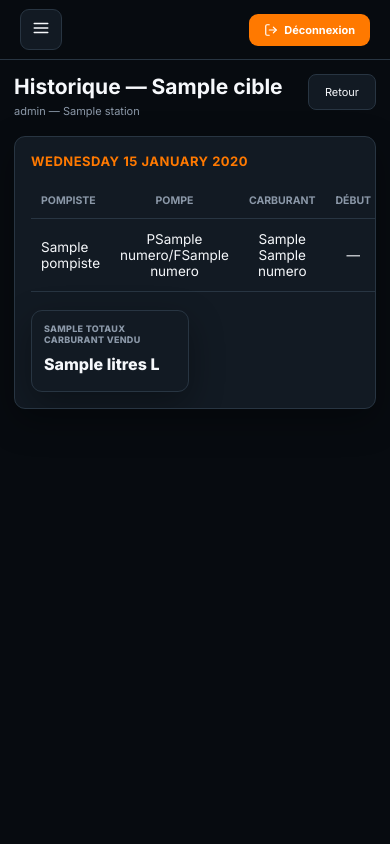
After one commit to Connecticlab/STATION_TRACK, a Django app: template accounts/templates/accounts/admin_employe_historique.html in a window 390 px wide. The commit adds this page. Run offline with Django 5.2, Linux system fonts and the light colour scheme; the template is opened without the code that fills it: most values are stand-ins (such as "Sample title", 1, 10 or a date in 2020).

Commit message:
Accounts: priorite n4 etape B (1/2) — historique des relevés d'index par employe (Pompiste voit ses propres releves, Gerant/Chef de piste voit ses verifications avec nom du pompiste), tri par pompe/face/pistolet, mini-cartes KPI (total par carburant, theorique, encaisse, resultat Exact/Surplus/Manquant reutilisant les composants deja etablis), responsive corrige; teste avec succes

```diff
--- a/accounts/templates/accounts/admin_employe_gerer.html
+++ b/accounts/templates/accounts/admin_employe_gerer.html
@@ -105,5 +105,8 @@
     </form>
   </div>
 
-  <a href="{% url 'accounts:admin_employe_supprimer' cible.pk %}" class="action big" style="max-width:200px;margin-top:16px;padding:10px 16px;font-size:11px;border-color:var(--red);color:var(--red);">Supprimer cet employé</a>
+  <div style="display:flex;gap:10px;flex-wrap:wrap;margin-top:16px;">
+    <a href="{% url 'accounts:admin_employe_historique' cible.pk %}" class="action big" style="max-width:200px;padding:10px 16px;font-size:11px;border-color:var(--blue);color:var(--blue);">Voir l'historique</a>
+    <a href="{% url 'accounts:admin_employe_supprimer' cible.pk %}" class="action big" style="max-width:200px;padding:10px 16px;font-size:11px;border-color:var(--red);color:var(--red);">Supprimer cet employé</a>
+  </div>
 {% endblock %}
--- /dev/null
+++ b/accounts/templates/accounts/admin_employe_historique.html
@@ -0,0 +1,92 @@
+{% extends "accounts/admin_base.html" %}
+{% load formatage %}
+
+{% block title %}StationTrack — Historique {{ cible.nom_complet }}{% endblock %}
+
+{% block extra_style %}
+.jour-titre{font-size:13px;font-weight:700;text-transform:uppercase;letter-spacing:.5px;color:var(--st-orange-text);margin:0 0 14px;}
+table th,table td{text-align:center;}
+table th:first-child,table td:first-child{text-align:left;}
+.resultat-badge{font-size:9px;padding:4px 10px;border-radius:99px;font-weight:700;text-transform:uppercase;}
+.resultat-badge.exact{background:rgba(31,174,99,.15);color:var(--st-green-text);}
+.resultat-badge.surplus{background:rgba(23,105,255,.15);color:var(--st-blue-text);}
+.resultat-badge.manquant{background:var(--st-red-bg);color:var(--st-red-text);}
+{% endblock %}
+
+{% block content %}
+  <div class="head">
+    <div>
+      <h1>Historique — {{ cible.nom_complet }}</h1>
+      <p>{{ cible.get_role_display }}{% if cible.station %} — {{ cible.station.nom }}{% endif %}</p>
+    </div>
+    <a href="{% url 'accounts:admin_employe_gerer' cible.pk %}" class="action" style="max-width:150px;padding:10px 16px;font-size:11px;border-color:var(--line);color:var(--text);">Retour</a>
+  </div>
+
+  {% for jour in jours %}
+    <div class="card" style="margin-bottom:24px;">
+      <div class="jour-titre">{{ jour.date|date:"l d F Y" }}</div>
+
+      <table style="margin-bottom:18px;">
+        <thead>
+          <tr>
+            {% if cible.role != "pompiste" %}<th>Pompiste</th>{% endif %}
+            <th>Pompe</th>
+            <th>Carburant</th>
+            <th>Début</th>
+            <th>Fin</th>
+            <th>Vendu</th>
+          </tr>
+        </thead>
+        <tbody>
+          {% for ligne in jour.lignes %}
+          <tr>
+            {% if cible.role != "pompiste" %}<td style="text-align:left;">{{ ligne.pompiste.nom_complet }}</td>{% endif %}
+            <td>P{{ ligne.pistolet.face.pompe.numero }}/F{{ ligne.pistolet.face.numero }}</td>
+            <td>{{ ligne.pistolet.get_carburant_display }} {{ ligne.pistolet.numero }}</td>
+            <td>{{ ligne.depart|default:"—" }}</td>
+            <td>{{ ligne.fin|default:"—" }}</td>
+            <td style="font-weight:700;">{{ ligne.litres|default:"—" }}</td>
+          </tr>
+          {% endfor %}
+        </tbody>
+      </table>
+
+      <div class="grid kpis">
+        {% for nom, litres in jour.totaux_carburant.items %}
+          <div class="card kpi" style="min-height:auto;padding:12px;">
+            <div class="label">{{ nom }} vendu</div>
+            <div class="val" style="font-size:16px;">{{ litres }} L</div>
+          </div>
+        {% endfor %}
+        {% if jour.session and jour.session.resultat %}
+          <div class="card kpi" style="min-height:auto;padding:12px;">
+            <div class="label">Théorique</div>
+            <div class="val" style="font-size:16px;">{{ jour.session.montant_theorique_total|fcfa }}</div>
+          </div>
+          <div class="card kpi" style="min-height:auto;padding:12px;">
+            <div class="label">Encaissé déclaré</div>
+            <div class="val" style="font-size:16px;">{{ jour.session.montant_encaisse|fcfa }}</div>
+          </div>
+          <div class="card kpi" style="min-height:auto;padding:12px;">
+            <div class="label">Résultat</div>
+            <div class="val" style="font-size:14px;">
+              <span class="resultat-badge {{ jour.session.resultat }}">
+                {% if jour.session.resultat == "exact" %}Exact
+                {% elif jour.session.resultat == "surplus" %}Surplus
+                {% else %}Manquant{% endif %}
+              </span>
+            </div>
+            {% if jour.session.montant_ecart %}<div class="hint">{{ jour.session.montant_ecart|fcfa }}</div>{% endif %}
+          </div>
+        {% endif %}
+      </div>
+      {% if cible.role == "pompiste" and not jour.session.resultat %}
+        <p style="color:var(--muted);font-size:11.5px;margin-top:10px;">Confrontation pas encore effectuée pour cette journée.</p>
+      {% endif %}
+    </div>
+  {% empty %}
+    <div class="card">
+      <p style="color:var(--muted);">Aucun relevé enregistré pour cet employé.</p>
+    </div>
+  {% endfor %}
+{% endblock %}
--- a/accounts/urls.py
+++ b/accounts/urls.py
@@ -33,5 +33,6 @@ urlpatterns = [
     path("admin/employes/creer/", views.admin_employe_creer, name="admin_employe_creer"),
     path("admin/employes/<int:employee_id>/toggle-actif/", views.admin_employe_toggle_actif, name="admin_employe_toggle_actif"),
     path("admin/employes/<int:employee_id>/gerer/", views.admin_employe_gerer, name="admin_employe_gerer"),
+    path("admin/employes/<int:employee_id>/historique/", views.admin_employe_historique, name="admin_employe_historique"),
     path("admin/employes/<int:employee_id>/supprimer/", views.admin_employe_supprimer, name="admin_employe_supprimer"),
 ]
```
Also changed, not shown: accounts/views.py (+108 -0 lines).
